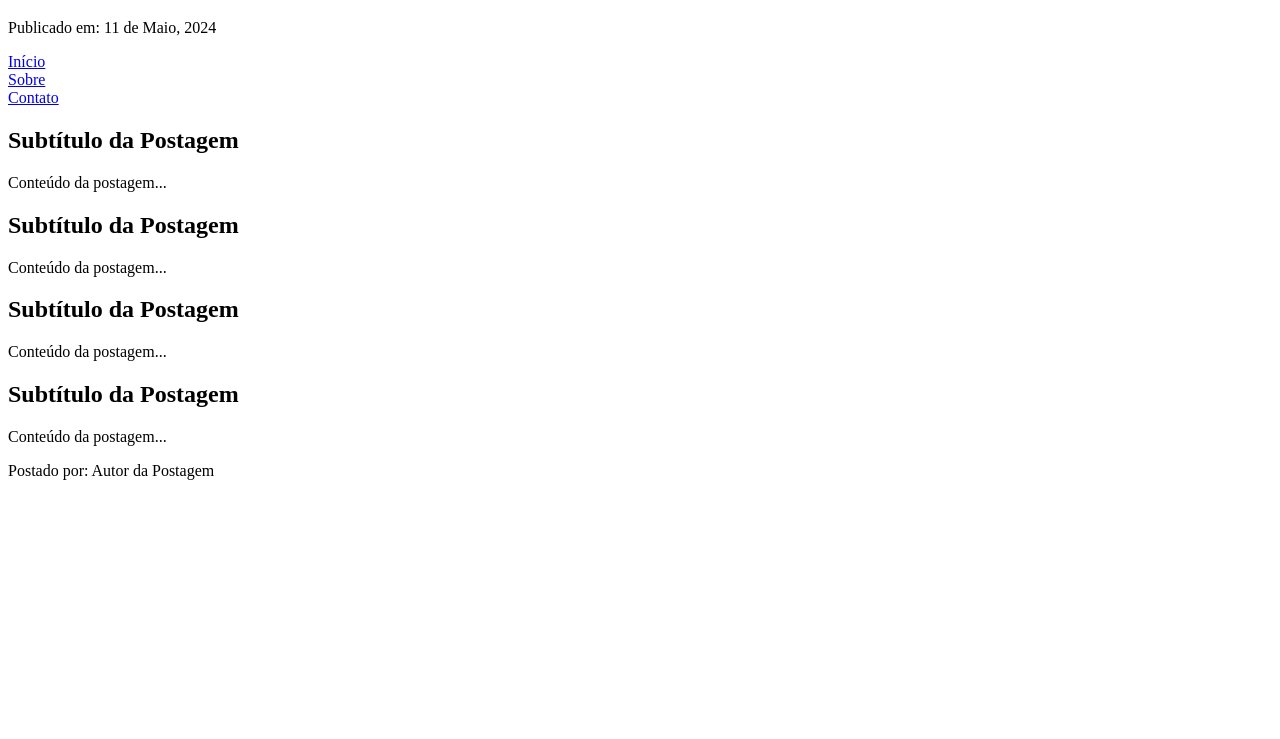
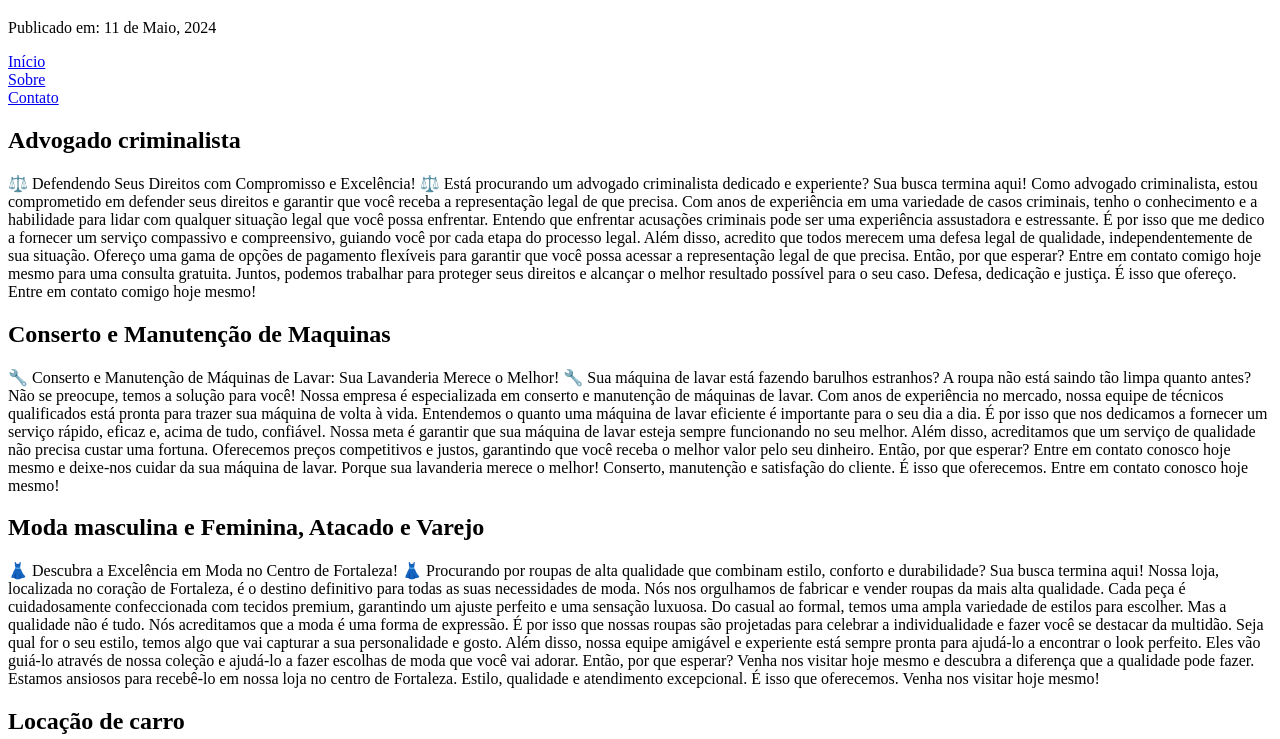
Before and after one commit to Marcal-Andre/Fortaleza-Empreendimentos, a plain HTML site: page Index.html in a window 1280 px wide. Shown: the part 61-800 px from the top of the page. Drawn offline with Linux system fonts and the light colour scheme; a script that the page names is missing.

Commit message:
atualizando-02

```diff
--- a/Index.html
+++ b/Index.html
@@ -17,30 +17,89 @@
     </header>
 
     <article>
-        <h2>Subtítulo da Postagem</h2>
-        <p>Conteúdo da postagem...</p>
+        <h2>Advogado criminalista</h2>
+        <p>⚖️ Defendendo Seus Direitos com Compromisso e Excelência! ⚖️
+
+Está procurando um advogado criminalista dedicado e experiente? Sua busca termina aqui!
+
+Como advogado criminalista, estou comprometido em defender seus direitos e garantir que você receba a representação legal de que precisa. Com anos de experiência em uma variedade de casos criminais, tenho o conhecimento e a habilidade para lidar com qualquer situação legal que você possa enfrentar.
+
+Entendo que enfrentar acusações criminais pode ser uma experiência assustadora e estressante. É por isso que me dedico a fornecer um serviço compassivo e compreensivo, guiando você por cada etapa do processo legal.
+
+Além disso, acredito que todos merecem uma defesa legal de qualidade, independentemente de sua situação. Ofereço uma gama de opções de pagamento flexíveis para garantir que você possa acessar a representação legal de que precisa.
+
+Então, por que esperar? Entre em contato comigo hoje mesmo para uma consulta gratuita. Juntos, podemos trabalhar para proteger seus direitos e alcançar o melhor resultado possível para o seu caso.
+
+Defesa, dedicação e justiça. É isso que ofereço. Entre em contato comigo hoje mesmo!</p>
     </article>
 
     <article>
-        <h2>Subtítulo da Postagem</h2>
-        <p>Conteúdo da postagem...</p>
+        <h2>Conserto e Manutenção de Maquinas</h2>
+        <p>🔧 Conserto e Manutenção de Máquinas de Lavar: Sua Lavanderia Merece o Melhor! 🔧
+
+Sua máquina de lavar está fazendo barulhos estranhos? A roupa não está saindo tão limpa quanto antes? Não se preocupe, temos a solução para você!
+
+Nossa empresa é especializada em conserto e manutenção de máquinas de lavar. Com anos de experiência no mercado, nossa equipe de técnicos qualificados está pronta para trazer sua máquina de volta à vida.
+
+Entendemos o quanto uma máquina de lavar eficiente é importante para o seu dia a dia. É por isso que nos dedicamos a fornecer um serviço rápido, eficaz e, acima de tudo, confiável. Nossa meta é garantir que sua máquina de lavar esteja sempre funcionando no seu melhor.
+
+Além disso, acreditamos que um serviço de qualidade não precisa custar uma fortuna. Oferecemos preços competitivos e justos, garantindo que você receba o melhor valor pelo seu dinheiro.
+
+Então, por que esperar? Entre em contato conosco hoje mesmo e deixe-nos cuidar da sua máquina de lavar. Porque sua lavanderia merece o melhor!
+
+Conserto, manutenção e satisfação do cliente. É isso que oferecemos. Entre em contato conosco hoje mesmo!</p>
     </article>
 
     <article>
-        <h2>Subtítulo da Postagem</h2>
-        <p>Conteúdo da postagem...</p>
+        <h2>Moda masculina e Feminina, Atacado e Varejo</h2>
+        <p>👗 Descubra a Excelência em Moda no Centro de Fortaleza! 👗
+
+            Procurando por roupas de alta qualidade que combinam estilo, conforto e durabilidade? Sua busca termina aqui! Nossa loja, localizada no coração de Fortaleza, é o destino definitivo para todas as suas necessidades de moda.
+
+            Nós nos orgulhamos de fabricar e vender roupas da mais alta qualidade. Cada peça é cuidadosamente confeccionada com tecidos premium, garantindo um ajuste perfeito e uma sensação luxuosa. Do casual ao formal, temos uma ampla variedade de estilos para escolher.
+
+            Mas a qualidade não é tudo. Nós acreditamos que a moda é uma forma de expressão. É por isso que nossas roupas são projetadas para celebrar a individualidade e fazer você se destacar da multidão. Seja qual for o seu estilo, temos algo que vai capturar a sua personalidade e gosto.
+
+            Além disso, nossa equipe amigável e experiente está sempre pronta para ajudá-lo a encontrar o look perfeito. Eles vão guiá-lo através de nossa coleção e ajudá-lo a fazer escolhas de moda que você vai adorar.
+
+            Então, por que esperar? Venha nos visitar hoje mesmo e descubra a diferença que a qualidade pode fazer. Estamos ansiosos para recebê-lo em nossa loja no centro de Fortaleza.
+
+            Estilo, qualidade e atendimento excepcional. É isso que oferecemos. Venha nos visitar hoje mesmo!</p>
     </article>
 
     <article>
-        <h2>Subtítulo da Postagem</h2>
-        <p>Conteúdo da postagem...</p>
+        <h2>Locação de carro</h2>
+        <p>🚗 Descubra a Liberdade de Dirigir com Nossos Aluguéis de Carros! 🚗
+
+            Procurando por uma solução de transporte flexível e econômica? Nossa empresa de aluguel de carros é a resposta que você estava procurando!
+
+            Oferecemos uma ampla gama de carros particulares para aluguel, adequados para todas as suas necessidades - seja para uso pessoal ou profissional. De compactos eficientes em combustível a sedans luxuosos e SUVs espaçosos, temos o veículo perfeito para você.
+
+            Mas não é apenas a nossa variedade que nos destaca. Nosso compromisso é oferecer preços acessíveis que se encaixam no seu orçamento. Acreditamos que a mobilidade não deve ser um luxo, mas algo acessível a todos.
+
+            Além disso, nosso processo de aluguel é simples e sem complicações. Nossa equipe amigável e profissional está sempre pronta para ajudá-lo a escolher o carro certo e responder a todas as suas perguntas.
+
+            Então, por que esperar? Descubra a liberdade e a conveniência de dirigir o seu próprio carro hoje mesmo. Entre em contato conosco para saber mais sobre nossas ofertas de aluguel de carros.
+
+            Mobilidade, flexibilidade e preços acessíveis. É isso que oferecemos. Entre em contato conosco hoje mesmo!</p>
     </article>
+
+    <section id="contato">
+        <h2>Contato</h2>
+        <b><p>Entre em contato conosco para saber mais ou para adicionar seu empreendimento à nossa plataforma.</p></b>
+
+        <a href=""
+
+    </section>
+
+
+    <br><br>
 
 
 
 
     <footer>
-        <p>Postado por: Autor da Postagem</p>
+        <b><p>Postado por: André Marçal</p></b>
     </footer>
 
     <script src="scripts.js"></script>
```
